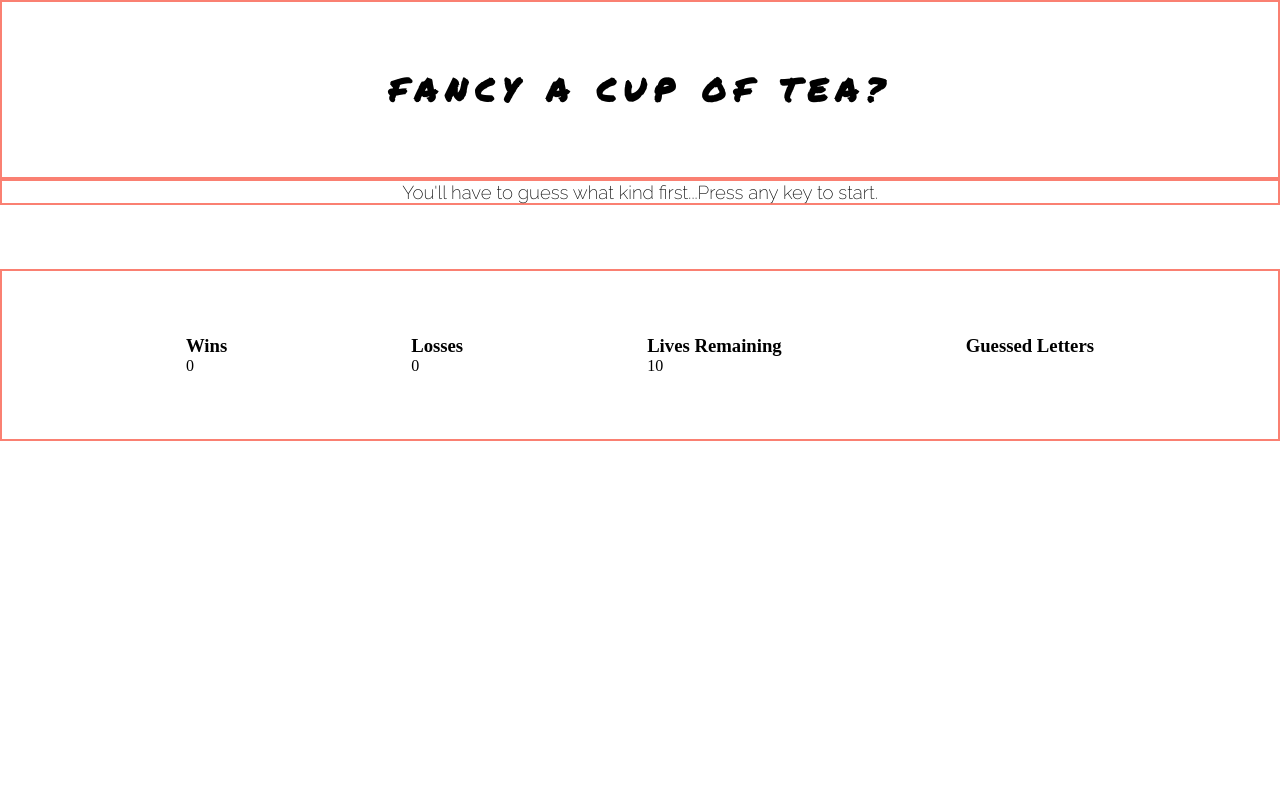
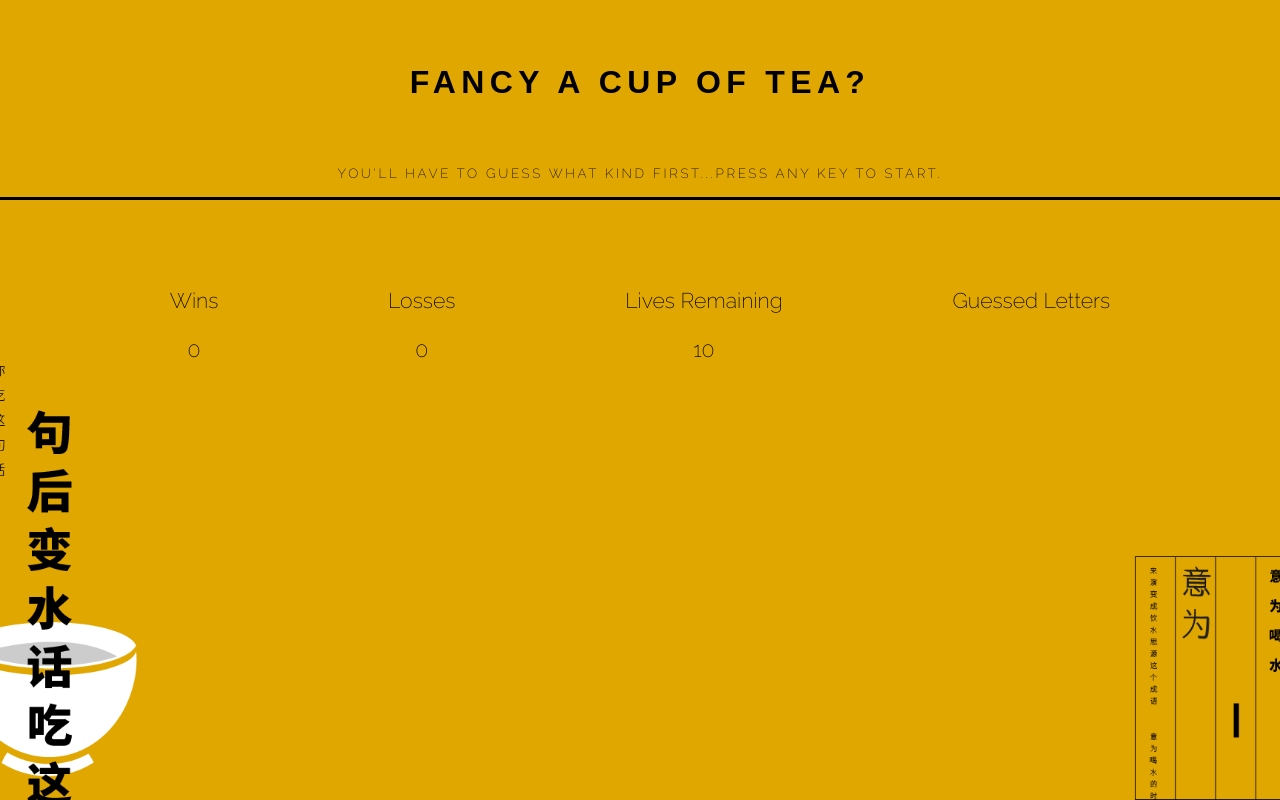
Before and after one commit to rokhva/word-guess-game, a plain HTML site: page index.html in a window 1280 px wide. Drawn offline with Linux system fonts and the light colour scheme.

Commit message:
Background image working, styling done.

```diff
--- a/assets/css/style.css
+++ b/assets/css/style.css
@@ -5,20 +5,23 @@
 }
 
 .title{
-    font-family: 'Permanent Marker', cursive;
-    border: solid 2px salmon;
+    font-family: 'Railway', sans-serif;
+    font-weight: bolder;
     text-align: center;
     padding-top: 64px;
     padding-bottom: 64px;
-    letter-spacing: 6pt;
+    letter-spacing: 4pt;
 }
 
 h2{
     font-family: 'Raleway', sans-serif;
     font-weight: 200;
     text-align: center;
-    font-size: 14pt;
-    border: solid 2px salmon;
+    font-size: 10pt;
+    text-transform: uppercase;
+    letter-spacing: 2pt;
+    border-bottom: 3px solid black;
+    padding-bottom: 16px;
 }
 
 .container{
@@ -27,16 +30,24 @@ h2{
 
 .score{
     display: flex;
-    border: solid 2px salmon;
+    /* border: solid 2px salmon; */
     width: 100%;
     justify-content: space-evenly;
     padding-top: 64px;
     padding-bottom: 64px;
-    margin-top: 64px;
-    column-width: 3;
+    margin-top: 24px;
 }
 
-.guessedLetters{
-    border: solid 2px salmon;
-    width: 49%;
+h3{
+    font-family: 'Raleway', sans-serif;
+    font-weight: 200;
+    padding-bottom: 24px;
+    font-size: 16pt;
 }
+
+p{
+    text-align: center;
+    font-family: 'Raleway', sans-serif;
+    font-weight: 200;
+    font-size: 16pt;
+}
--- a/index.html
+++ b/index.html
@@ -9,13 +9,23 @@
     <!-- refrences -->
     <!-- <link rel="stylesheet" href="assets/css/reset.css"> -->
     <link rel="stylesheet" href="assets/css/style.css">
-    <link href="https://fonts.googleapis.com/css?family=Permanent+Marker|Raleway:200,300,400,700,900&display=swap" rel="stylesheet">
+    <link href="https://fonts.googleapis.com/css?family=Permanent+Marker|Raleway:200,300,400,700,900&display=swap"
+        rel="stylesheet">
 
 
     <title>Teaguess</title>
 </head>
+<style>
+    html {
+        background: url(Artboard1.png) no-repeat center center fixed;
+        -webkit-background-size: cover;
+        -moz-background-size: cover;
+        -o-background-size: cover;
+        background-size: cover;
+    }
+</style>
 
-<body>
+<body class="image">
     <div class="title">
         <h1>FANCY A CUP OF TEA?</h1>
     </div>
```
Also changed, not shown: Artboard1.png (added), 1 other file. Lines whose indentation alone changed are shown as unchanged.
